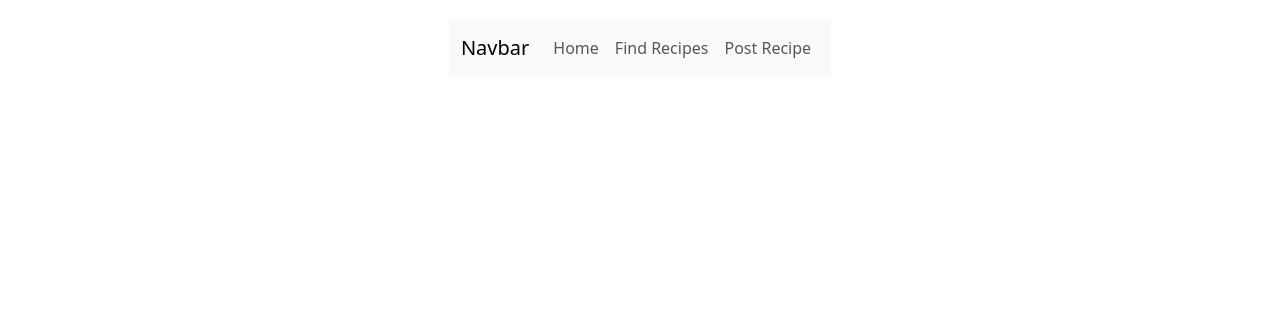
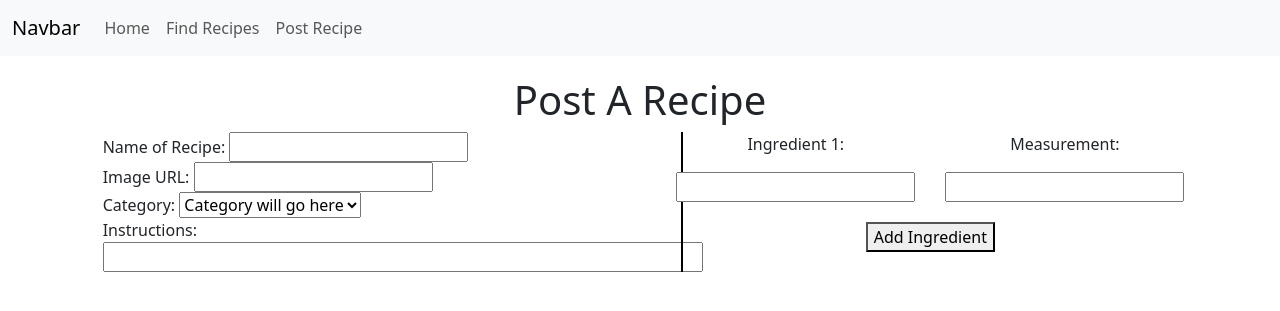
Before and after one commit to IsaacLujan354/cst336-final-project, a Node server app: template views/newRecipe.ejs in a window 1280 px wide. Shown: the top 311 px of the page. Run offline with Node 20, Linux system fonts and the light colour scheme; the template is opened without the code that fills it, so the values that code supplies are empty.

Commit message:
Created layout template for newRecipe page

```diff
--- a/public/css/style.css
+++ b/public/css/style.css
@@ -64,3 +64,48 @@ body {
     flex-direction: column;
     align-items: center;
 }
+
+#recipeInput {
+    display: flex;
+    flex-direction: row;
+    justify-content: space-evenly;
+    width: 100%;
+}
+
+#nonIngredientBox {
+    display: flex;
+    flex-direction: column;
+    text-align: left;
+    width: 40%;
+}
+
+#instructionsInput {
+    width: 600px;
+}
+
+#ingredientBox {
+    display: flex;
+    flex-direction: column;
+    align-items: center;
+    width: 40%;
+    border-left: 2px solid black;
+}
+
+.ingredientAndMeasurement {
+    display: flex;
+    flex-direction: row;
+    gap: 30px;
+    padding-bottom: 20px;
+}
+
+.ingredientInput {
+    display: flex;
+    flex-direction: column;
+    align-items: center;
+}
+
+.measurementInput {
+    display: flex;
+    flex-direction: column;
+    align-items: center;
+}
--- a/views/newRecipe.ejs
+++ b/views/newRecipe.ejs
@@ -1,5 +1,6 @@
 <!DOCTYPE html>
 <html lang="en">
+
 <head>
     <meta charset="UTF-8">
     <meta name="viewport" content="width=device-width, initial-scale=1.0">
@@ -7,14 +8,66 @@
 
     <%- include('partials/includes.ejs') %>
 </head>
+
 <body>
+    <header>
+        <%- include('partials/navbar.ejs') %>
+    </header>
+
     <div class="main">
 
-        <header>
-            <%- include('partials/navbar.ejs') %>
-        </header>
+        <h1>Post A Recipe</h1>
+
+        <div id="recipeInput">
+
+            <div id="nonIngredientBox">
+
+                <div id="recipeName">
+                    <label for="nameInput">Name of Recipe:</label>
+                    <input id="nameInput" name="nameInput">
+                </div>
+
+                <div id="imageUrl">
+                    <label for="imageUrlInput">Image URL:</label>
+                    <input id="imageUrlInput" name="imageUrlInput">
+                </div>
+
+                <div id="category">
+                    <label for="categoryInput">Category:</label>
+                    <select id="categoryInput" name="categoryInput">
+                        <option>Category will go here</option>
+                    </select>
+                </div>
+
+                <div id="instructions">
+                    <label for="instructionsInput">Instructions:</label>
+                    <input id="instructionsInput" name="instructionsInput">
+                </div>
+            </div>
+
+            <div id="ingredientBox">
+
+                <div class="ingredientAndMeasurement">
+
+                    <div class="ingredientInput">
+                        <p>Ingredient 1:</p>
+                        <input class="ingredient" name="ingredient">
+                    </div>
+
+                    <div class="measurementInput">
+                        <p>Measurement:</p>
+                        <input class="measurement" name="measurement">
+                    </div>
+
+                </div>
+
+                <!-- Button will add another ingredientAndMeasurement div -->
+                <button id="addIngredient">Add Ingredient</button>
+            </div>
+        </div>
 
     </div>
 
 </body>
+
 </html>
```
